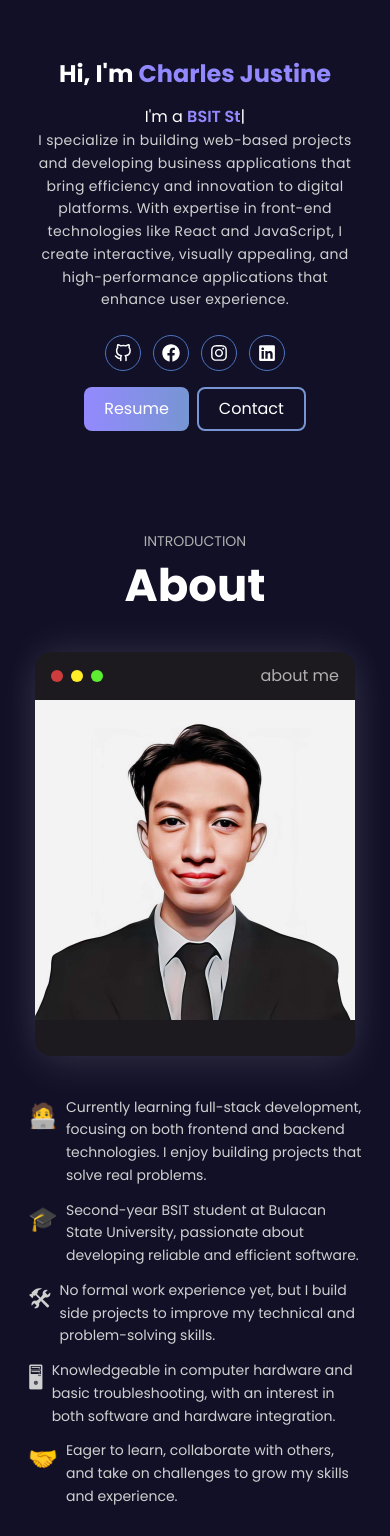
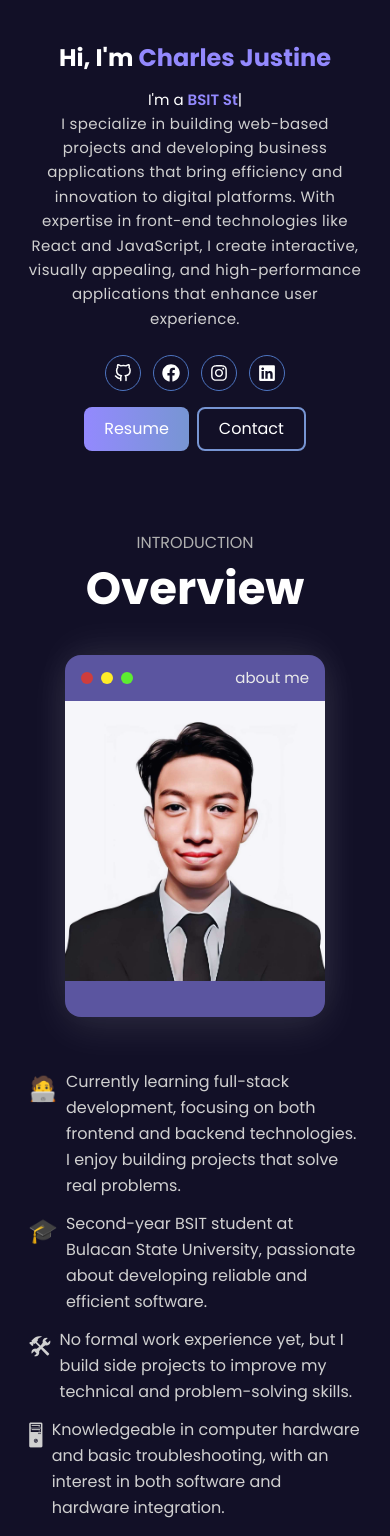
Before and after one commit to selrahcjstn/Portfolio, a React (Vite) app: page / in a window 390 px wide. Shown: the part 393-1929 px from the top of the page. Before the commit the page ends 1901 px from the top, so only its background shows below. Built offline with nearby package versions, Linux system fonts and the light colour scheme.

Commit message:
About Component Done

```diff
--- a/src/components/About.jsx
+++ b/src/components/About.jsx
@@ -4,43 +4,36 @@ import { useState } from "react";
 function About() {
     const [data] = useState(aboutData)
 
-    function renderAboutList() {
-        return (
-            data.paragraphs.map((data, index) => (
-                <li key={index} className="flex items-start">
-                    <span className="mr-2 text-[24px]">{data.emoji}</span>
-                    <p className="flex-1">{data.p}</p>
-                </li>
-            ))
-        )
-    }
+    return (
+        <section id="about" className="flex flex-col items-center md:gap-12 md:justify-center h-screen gap-8 pt-20 sm:pt-0 w-full">
+            <div className="flex flex-col items-center">
+                <p className="text-[#b0b0b0] text-[16px] md">INTRODUCTION</p>
+                <h1 className="text-[45px] font-bold">Overview</h1>
+            </div>
+            <div className="flex flex-col items-center lg:justify-center gap-13 sm:flex-row sm:items-start ">
+                <div className="">
+                    <div className="bg-[#5b55a0] pb-9 rounded-2xl overflow-hidden shadow-[0px_10px_40px_rgba(255,255,255,0.1),0px_-10px_40px_rgba(255,255,255,0.06)] sm:min-w-[250px] flex-1">
 
-    return (
-        <section id="p[" className="flex flex-col items-center h-screen pt-20 px-7 gap-8">
-            <div className="flex flex-col items-center">
-                <p className="text-[#b0b0b0] text-[14px]">INTRODUCTION</p>
-                <h1 className="text-[45px] font-bold">About</h1>
-            </div>
-            <div className="flex flex-col items-center gap-10">
-                <div>
-                    <div className="bg-[#1c1a1e] pb-9 rounded-2xl overflow-hidden w-full shadow-[0px_10px_40px_rgba(255,255,255,0.1),0px_-10px_40px_rgba(255,255,255,0.06)]">
-
-
-                        <div className="flex items-center justify-between flex-1 px-4 py-3">
+                        <div className="flex items-center justify-between flex-1 px-4 py-3 ">
                             <div className="flex gap-2">
                                 <div className="bg-[#ce3d3d] w-3 h-3 rounded-full "></div>
                                 <div className="bg-[#ffed28] w-3 h-3 rounded-full "></div>
                                 <div className="bg-[#5ded31] w-3 h-3 rounded-full "></div>
                             </div>
-                            <p className="text-[#b0b0b0] cursor-pointer">about me</p>
+                            <p className="text-[#eaeaea] cursor-pointer">about me</p>
                         </div>
-                        <div className="w-full bg-[#fff] max-w-80 max-h-80 overflow-hidden opacity-95">
-                            <img src={data.img} alt="" className="object-cover" />
+                        <div className=" bg-[#fff] w-65 h-70  overflow-hidden opacity-95">
+                            <img src={data.img} alt="" className="object-cover w-full h-full" />
                         </div>
                     </div>
                 </div>
-                <ul className="space-y-3 text-base leading-relaxed text-[14px] text-[#d0d0d0]">
-                    {renderAboutList()}
+                <ul className="w-full space-y-3 text-base leading-relaxed lg:m-0 xl:text-[18px]  text-[#d0d0d0] md:flex-1 lg:text-[16px]">
+                    {data.paragraphs.map((data, index) => (
+                        <li key={index} className="flex items-start">
+                            <span className="mr-2 text-[24px]">{data.emoji}</span>
+                            <p className="flex-1">{data.p}</p>
+                        </li>
+                    ))}
                 </ul>
             </div>
         </section >
--- a/src/components/Header.jsx
+++ b/src/components/Header.jsx
@@ -3,20 +3,34 @@ import { ImPacman } from "react-icons/im";
 import { IoIosMenu, IoMdClose } from "react-icons/io";
 
 function Header() {
+  const [menuOpen, setMenuOpen] = useState(false);
 
   useEffect(() => {
     window.scrollTo(0, 0);
     document.activeElement?.blur();
   }, []);
 
+  useEffect(() => {
+    const handleResize = () => {
+      if (window.innerWidth >= 1024) {
+        setMenuOpen(false);
+      }
+    };
 
-  const [menuOpen, setMenuOpen] = useState(false);
+    window.addEventListener("resize", handleResize);
+    return () => window.removeEventListener("resize", handleResize);
+  }, []);
+
   return (
-    <header className="inline-flex bg-[#121027] justify-between lg:px-30 items-center py-4 px-7 md:px-15 w-full fixed z-50 xl:px-40">
+    <header className="inline-flex bg-[#121027] justify-between items-center py-4 px-7 md:px-15 w-full fixed z-50 xl:px-40">
       <div className="flex items-center gap-2">
         <ImPacman className="text-[#8a5ce1] text-2xl lg:text-3x1" />
-        <a href="#me" className="text-[18px]  md:text-[28px] font-bold bg-gradient-to-r from-[#8a5ce1] to-[#63c4f0] bg-clip-text text-transparent inline-block cursor-pointer" style={{ fontFamily: "Dancing Script" }}>
-          {'<Charles Justine/>'}
+        <a
+          href="#me"
+          className="text-[18px] md:text-[28px] font-bold bg-gradient-to-r from-[#8a5ce1] to-[#63c4f0] bg-clip-text text-transparent inline-block cursor-pointer"
+          style={{ fontFamily: "Dancing Script" }}
+        >
+          {"<Charles Justine/>"}
         </a>
       </div>
 
@@ -29,19 +43,24 @@ function Header() {
         {menuOpen ? <IoMdClose /> : <IoIosMenu />}
       </button>
 
-
       <nav
-        className={`absolute top-14 right-7 rounded-[12px] px-8 py-5 flex flex-col text-[14px] lg:text-[18px] transition-all duration-300 ease-in-out transform lg:static lg:w-auto lg:bg-transparent lg:flex-row lg:items-center lg:p-0 lg:flex lg:opacity-100 lg:scale-100 lg:translate-y-0 ${menuOpen
-          ? "opacity-100 scale-100 translate-y-0 bg-gradient-to-br from-[#300e61] to-[#1b5571]"
+        className={`absolute top-16 right-7 md:top-20 md:right-14 sm:right-7 rounded-[12px] px-8 py-5 flex flex-col text-[16px] lg:text-[18px] transition-all duration-300 ease-in-out transform lg:static lg:w-auto lg:bg-transparent lg:flex-row lg:items-center lg:p-0 lg:flex lg:opacity-100 lg:scale-100 lg:translate-y-0 ${menuOpen
+          ? "opacity-100 scale-100 translate-y-0 bg-gradient-to-br from-[#300e61] to-[#1b5571] lg:bg-transparent"
           : "opacity-0 scale-95 -translate-y-10 hidden"
           }`}
       >
         <ul className="text-white flex flex-col lg:flex-row gap-4 lg:gap-10 lg:text-[#ababab] lg:font-semibold">
-          <li className="hover:text-white cursor-pointer transition-colors"><a href="">About</a></li>
-          <li className="hover:text-white cursor-pointer transition-colors">Education</li>
-          <li className="hover:text-white cursor-pointer transition-colors">Skills</li>
-          <li className="hover:text-white cursor-pointer transition-colors">Projects</li>
-          <li className="hover:text-white cursor-pointer transition-colors">Contact</li>
+          {["about", "education", "skills", "projects", "contact"].map((section) => (
+            <li key={section}>
+              <a
+                href={`#${section}`}
+                className="hover:text-white cursor-pointer transition-colors"
+                onClick={() => setMenuOpen(false)}
+              >
+                {section.charAt(0).toUpperCase() + section.slice(1)}
+              </a>
+            </li>
+          ))}
         </ul>
       </nav>
     </header>
--- a/src/components/Home.jsx
+++ b/src/components/Home.jsx
@@ -6,13 +6,9 @@ import Typed from "typed.js";
 
 function Home() {
     const el = useRef(null);
-
     const [data] = useState(homeData);
     const [links] = useState(linksData);
 
-    function renderListBtn() {
-
-    }
     useEffect(() => {
         if (!el.current) return;
         const typed = new Typed(el.current, {
@@ -26,16 +22,16 @@ function Home() {
     }, []);
 
     return (
-        <section id="me" className="h-screen flex flex-col-reverse justify-around sm:flex-row items-center min-h-screen pt-20 px-5 sm:px-10 md:px-15 gap-4 sm:gap-7 lg:px-30 xl:px-40">
+        <section id="me" className="h-screen flex sm:h-fit flex-col-reverse justify-around sm:flex-row items-center min-h-screen pt-20  gap-4 sm:gap-7 ">
             <div className="flex-2 flex flex-col gap-4 items-center text-center sm:text-left sm:items-start w-full">
-                <h1 className="text-2xl sm:text-3xl md:text-4xl font-bold leading-tight whitespace-nowrap lg:text-5xl xl:text-6xl">
+                <h1 className="text-2xl sm:text-3xl md:text-4xl font-bold leading-tight whitespace-nowrap lg:text-4xl xl:text-5xl">
                     Hi, I'm <span className="text-[#9389fe]">{data.name}</span>
                 </h1>
                 <div>
                     <p className="text-md sm:text-xl md:text-[26px] xl:text-[28px]">
                         I'm a <span className="text-[#9389fe] font-semibold" ref={el}></span>
                     </p>
-                    <p className="text-[#d0d0d0] text-sm px-4 sm:px-0 sm:min-w-0 sm:mr-10 md:text-[14px] md:min-w-[3rem] lg:max-w-[700px] lg:m-0 lg:text-[16px] xl:text-[18px] leading-relaxed tracking-wide">
+                    <p className="text-[#d0d0d0] sm:px-0 sm:min-w-0 sm:mr-10 md:text-[14px] md:min-w-[3rem] lg:max-w-[700px] lg:m-0 lg:text-[16px] xl:text-[18px] leading-relaxed tracking-wide">
                         {data.paragraph}
                     </p>
 
--- a/src/components/Main.jsx
+++ b/src/components/Main.jsx
@@ -3,12 +3,11 @@ import About from "../components/About.jsx"
 
 function Main() {
     return (
-        <main className="flex flex-col">
+        <main className="flex text-[15px] flex-col mx-auto max-w-[1200px] px-7 sm:px-10 md:px-15 lg:px-20">
             <Home />
             <About />
         </main>
     )
 }
 
-
-export default Main
+export default Main;
--- a/src/data/links.-data.js
+++ b/src/data/links.-data.js
@@ -18,7 +18,7 @@ const linksData = {
         {
             link: "https://linkedin.com/",
             icon: FaLinkedin
-        }
+        },
     ]
 };
 
```
